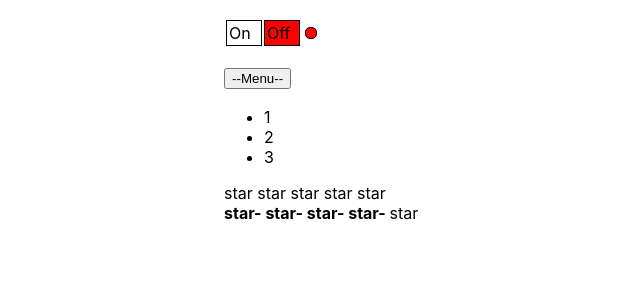
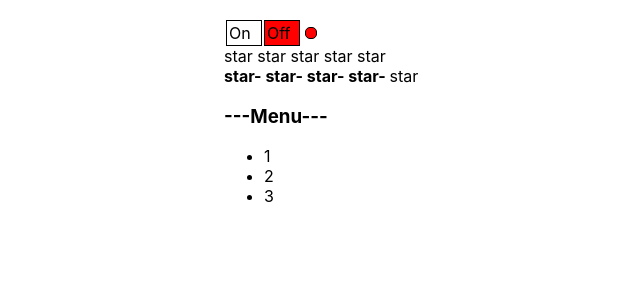
Before and after one commit to ikomaz97/appdimych, a React (Create React App) app: page / in a window 1280 px wide. Shown: the top 300 px of the page, without its empty margins (116-756 px from the left). Built offline with nearby package versions, Linux system fonts and the light colour scheme.

Commit message:
05/10/23-2

```diff
--- a/src/App.tsx
+++ b/src/App.tsx
@@ -8,14 +8,18 @@ import { UncontrolledRating } from "./components/UncontrolledRating/Uncontrolled
 
 function App(props: any) {
     let [ratingValue, setRatingValue] = useState<RatingValueType>(0);
-
+    let [accordionCollapsed, setAccordionCollapsed] = useState<boolean>(false);
+    let [switchOn, setSwitchOn] = useState<boolean>(false);
     return (
         <div className={"App"}>
-            <OnOff />
-            <UncontrolledAccordion titleValue="Menu" />
+            <OnOff on ={switchOn} onChange={setSwitchOn} />
+            {/*<UncontrolledAccordion titleValue="Menu" />*/}
             <Rating value={ratingValue} onClick={setRatingValue} />
             <UncontrolledRating value={ratingValue} />
-            {/*<Accordion titleValue ={'Menu'} />*/}
+            <Accordion  titleValue ={'Menu'}
+                        collapsed={accordionCollapsed}
+                        onChange = {()=>{setAccordionCollapsed (!accordionCollapsed)}} />
+            {/*<UncontrolledRating />*/}
         </div>
     );
 }
```
